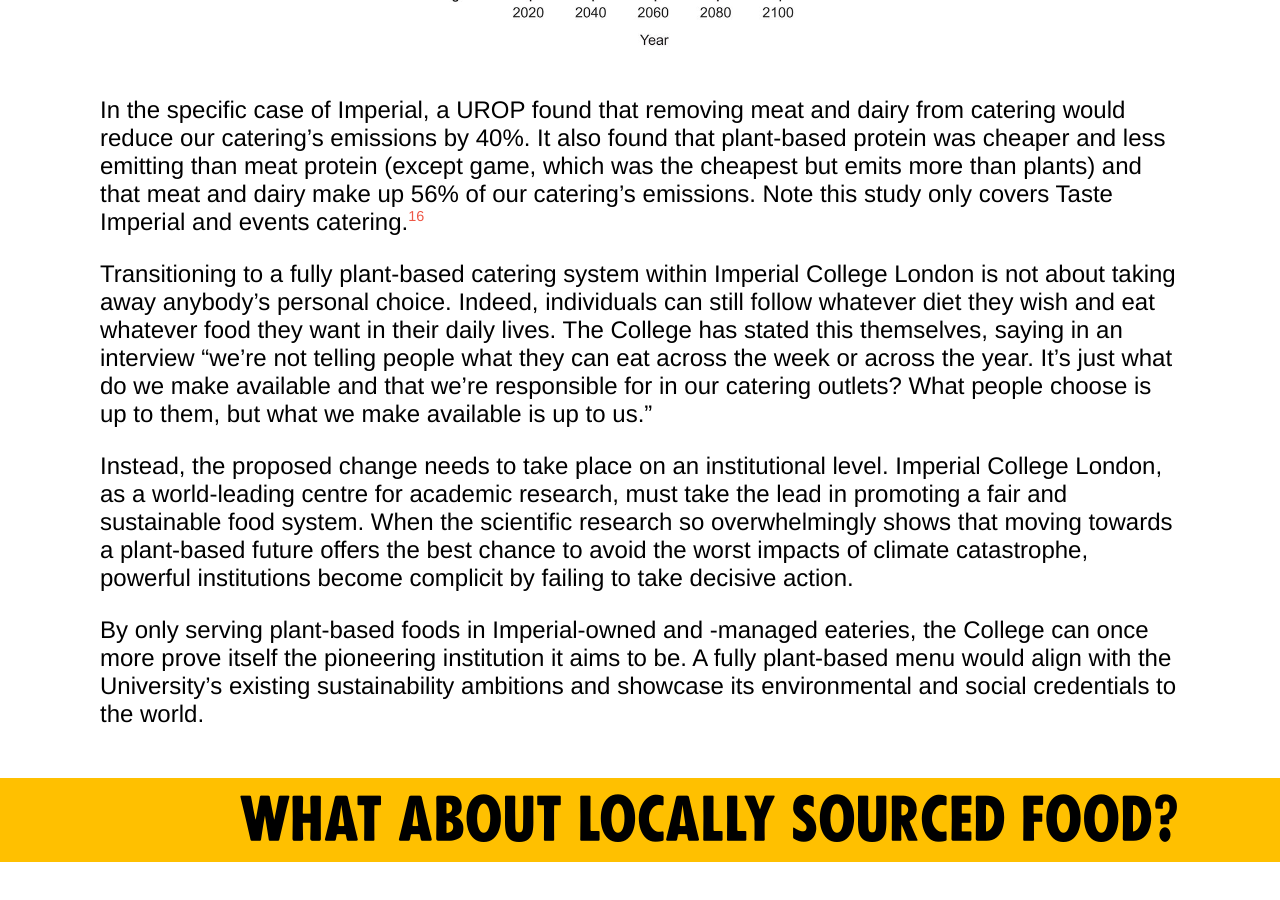
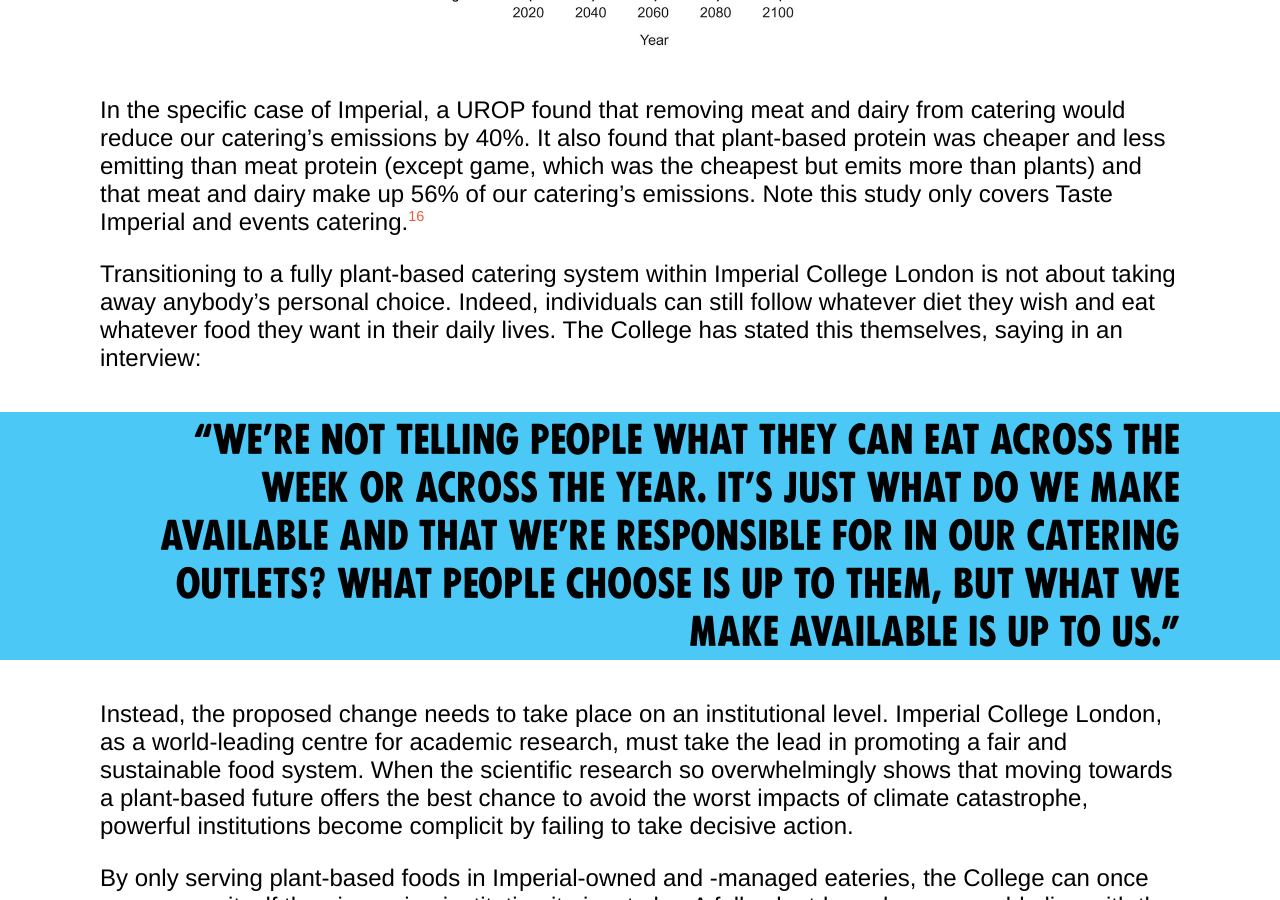
Before and after one commit to yogabbagabb/pbu-imperial.github.io, a Jekyll site: the page built from faqs.md, in a window 1280 px wide and 900 px high, scrolled down 4178 px. Built offline with Jekyll 4.4.1, drawn with Linux system fonts in a browser that asks for light colours.

Commit message:
pull that quote

```diff
--- a/faqs.md
+++ b/faqs.md
@@ -100,8 +100,11 @@ A fully plant-based system is a proportional response to the climate catastrophe
 In the specific case of Imperial, a UROP found that removing meat and dairy from catering would reduce our catering’s emissions by 40%. It also found that plant-based protein was cheaper and less emitting than meat protein (except game, which was the cheapest but emits more than plants) and that meat and dairy make up 56% of our catering’s emissions. Note this study only covers Taste Imperial and events catering.[^25]
 {: .wide-block .left .small }
 
-Transitioning to a fully plant-based catering system within Imperial College London is not about taking away anybody’s personal choice. Indeed, individuals can still follow whatever diet they wish and eat whatever food they want in their daily lives. The College has stated this themselves, saying in an interview “we're not telling people what they can eat across the week or across the year. It's just what do we make available and that we're responsible for in our catering outlets? What people choose is up to them, but what we make available is up to us.”
+Transitioning to a fully plant-based catering system within Imperial College London is not about taking away anybody’s personal choice. Indeed, individuals can still follow whatever diet they wish and eat whatever food they want in their daily lives. The College has stated this themselves, saying in an interview:
 {: .wide-block .left .small }
+
+“We're not telling people what they can eat across the week or across the year. It's just what do we make available and that we're responsible for in our catering outlets? What people choose is up to them, but what we make available is up to us.”
+{: .wide-block .right .headingy .fill-blue }
 
 Instead, the proposed change needs to take place on an institutional level. Imperial College London, as a world-leading centre for academic research, must take the lead in promoting a fair and sustainable food system. When the scientific research so overwhelmingly shows that moving towards a plant-based future offers the best chance to avoid the worst impacts of climate catastrophe, powerful institutions become complicit by failing to take decisive action.
 {: .wide-block .left .small }
```
